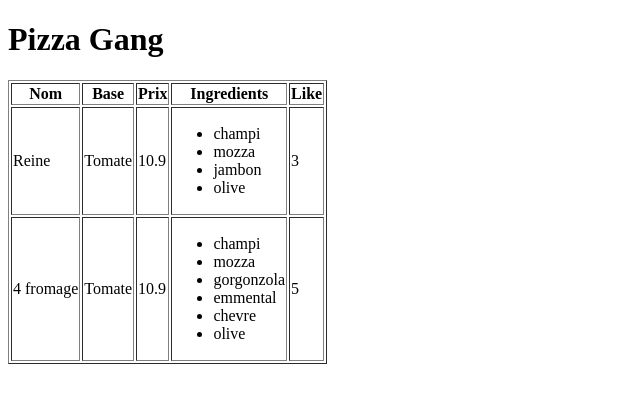
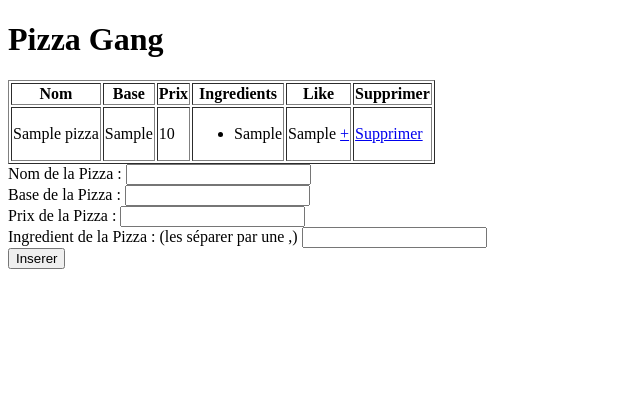
Before and after one commit to GoldenPing/mds-cours, a PHP site: the page made by Squèle/basic/index.php in a window 1280 px wide. Shown: the top 403 px of the page, without its empty margins (0-640 px from the left). Run offline with PHP 8.4, Linux system fonts and the light colour scheme; tables that the repository leaves empty or names only in its code hold one stand-in row (values such as "Sample post").

Commit message:
Exo PDO Exo PDO

```diff
--- /dev/null
+++ b/Squèle/basic/action.php
@@ -0,0 +1,41 @@
+<?php
+require_once "db.php";
+
+
+function allPizza(){
+    $stmt = db()->prepare("SELECT * FROM pizza");
+    $stmt->execute();
+    $list= [];
+    while ($row = $stmt->fetch(PDO::FETCH_ASSOC)) {
+        $list[] = $row;
+    }
+    return $list;
+}
+
+function addLike($id){
+    $stmt = db()->prepare("
+    UPDATE pizza SET
+        like_piz = like_piz + 1
+    WHERE id_piz = :id
+    ");
+    $stmt->bindValue('id',$id,PDO::PARAM_INT);
+    $stmt->execute();
+    header("Location : .");
+}
+
+function supprimer($id){
+    $stmt = db()->prepare("DELETE FROM pizza WHERE id_piz=:id");
+    $stmt->bindValue('id',$id,PDO::PARAM_INT);
+    $stmt->execute();
+    header("Location : .");
+}
+
+function insertPizza($name,$base,$prix,$ingre){
+    $stmt = db()->prepare("INSERT INTO pizza VALUE (null,:name,:base,:prix,:ingre,0)");
+    $stmt->bindValue('name',$name);
+    $stmt->bindValue('base',$base);
+    $stmt->bindValue('prix',$prix,PDO::PARAM_INT);
+    $stmt->bindValue('ingre',$ingre);
+    $stmt->execute();
+    header("Location : .");
+}
--- /dev/null
+++ b/Squèle/basic/db.php
@@ -0,0 +1,10 @@
+<?php
+
+function db()
+{
+    $db = new PDO(
+        "mysql:host=127.0.0.1;dbname=u751543619_mds_sql;port=3306", "u751543619_msqSQL",
+        "/8Oh10z?>p"
+    );
+    return $db;
+}
--- a/Squèle/basic/index.php
+++ b/Squèle/basic/index.php
@@ -1,34 +1,6 @@
 <?php
-
-$pizzas = [
-    "1" => [
-        "name" => "Reine",
-        "base" => "Tomate",
-        "prix" => 10.90,
-        "ingredient" => [
-            "champi",
-            "mozza",
-            "jambon",
-            "olive"
-        ],
-        "like" => 3
-    ],
-    "2" => [
-        "name" => "4 fromage",
-        "base" => "Tomate",
-        "prix" => 10.90,
-        "ingredient" => [
-            "champi",
-            "mozza",
-            "gorgonzola",
-            "emmental",
-            "chevre",
-            "olive"
-        ],
-        "like" => 5
-    ]
-]
-
+require_once "action.php";
+$pizzas = allPizza();
 ?>
 
 <!doctype html>
@@ -48,31 +20,58 @@ $pizzas = [
         <th>Prix</th>
         <th>Ingredients</th>
         <th>Like</th>
+        <th>Supprimer</th>
     </thead>
 
     <?php
 
     foreach ($pizzas as $pizza) {
         echo "<tr>";
-        echo "<td>".$pizza['name']."</td>";
-        echo "<td>".$pizza['base']."</td>";
-        echo "<td>".$pizza['prix']."</td>";
+        echo "<td>".$pizza['name_piz']."</td>";
+        echo "<td>".$pizza['base_piz']."</td>";
+        echo "<td>".$pizza['prix_piz']."</td>";
         echo "<td>";
         echo "<ul>";
-        foreach ($pizza["ingredient"] as $value) {
+        $ingre = explode(',',$pizza['ingre_piz']);
+        foreach ($ingre as $value) {
             echo "<li>".$value."</li>";
         }
         echo "</ul>";
         echo "</td>";
-        echo "<td>".$pizza['like']."</td>";
+        echo "<td>".$pizza['like_piz'].
 
+            "
+            <a href='like.php?id=".$pizza['id_piz']."'>+</a>
+            </td>";
+        echo "<td><a href='supprimer.php?id=".$pizza['id_piz']."'>Supprimer</a></td>";
         echo "</tr>";
-
     }
-
     ?>
 </table>
 
+<form action="addPizza.php" method="post">
+    <div>
+        <label for="name_piz">Nom de la Pizza : </label>
+        <input type="text" name="name_piz" id="name_piz">
+    </div>
+
+    <div>
+        <label for="base_piz">Base de la Pizza : </label>
+        <input type="text" name="base_piz" id="base_piz">
+    </div>
+
+    <div>
+        <label for="prix_piz">Prix de la Pizza : </label>
+        <input type="text" name="prix_piz" id="prix_piz">
+    </div>
+
+    <div>
+        <label for="ingre_piz">Ingredient de la Pizza : (les séparer par une ,)</label>
+        <input type="text" name="ingre_piz" id="ingre_piz">
+    </div>
+
+    <input type="submit" value="Inserer">
+</form>
 
 </body>
 </html>
--- /dev/null
+++ b/Squèle/basic/like.php
@@ -0,0 +1,3 @@
+<?php
+require_once "action.php";
+addLike($_GET['id']);
--- /dev/null
+++ b/Squèle/basic/supprimer.php
@@ -0,0 +1,3 @@
+<?php
+require_once 'action.php';
+supprimer($_GET['id']);
```
Also changed, not shown: Squèle/basic/addPizza.php (added, +10 -0 lines).
